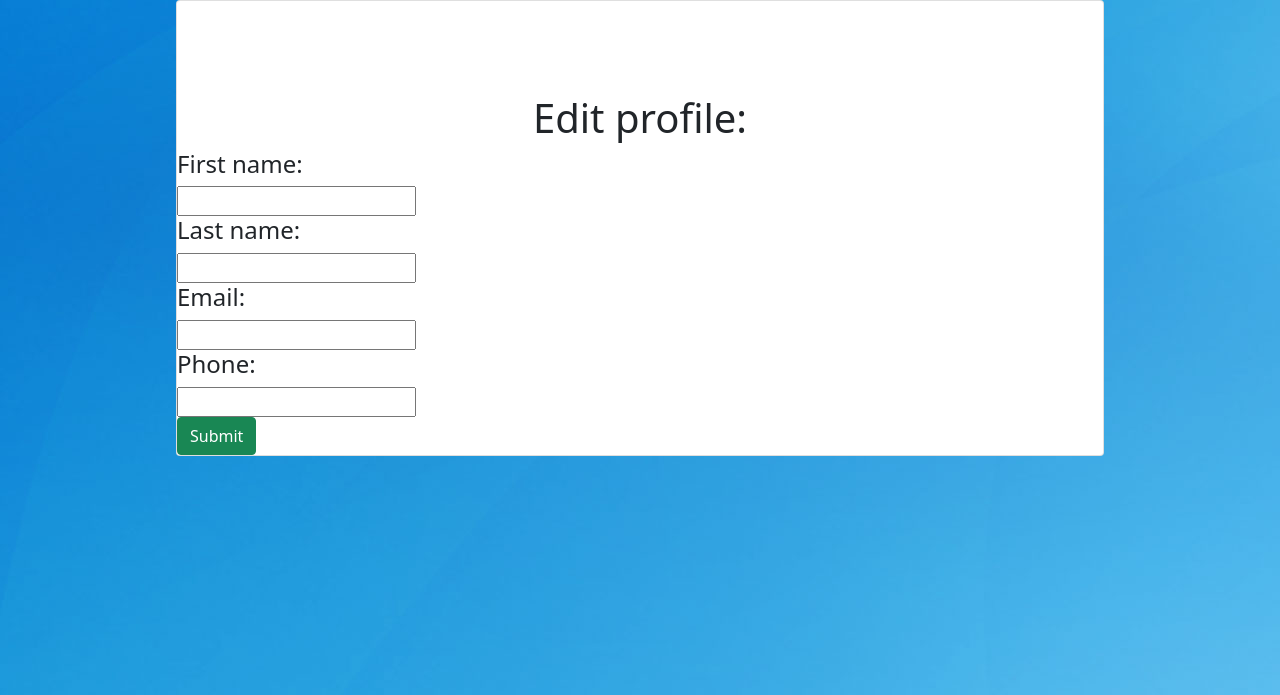
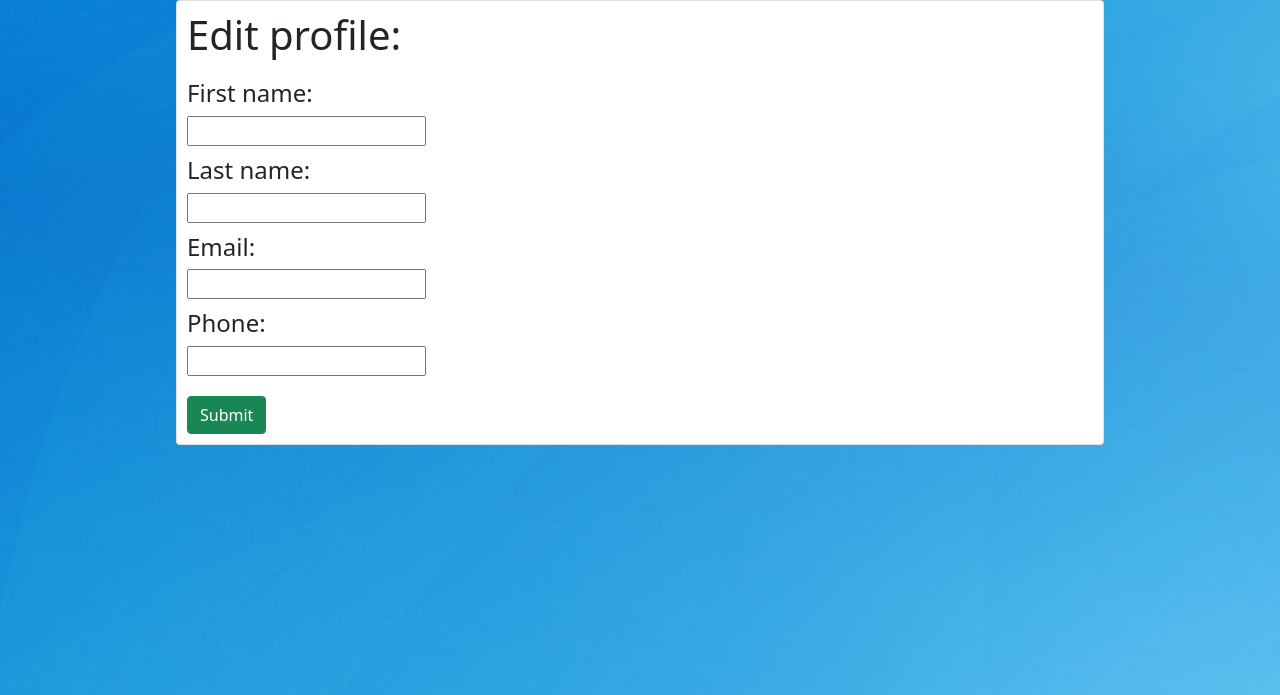
Before and after one commit to trandavidq/4750-f21, a PHP site: page /views/editProfile.php in a window 1280 px wide. Shown: the part 56-751 px from the top of the page. Run offline with PHP 8.4, Linux system fonts and the light colour scheme; a user stored in the database is signed in.

Commit message:
more styling added

```diff
--- /dev/null
+++ b/styles/profile.css
@@ -0,0 +1,6 @@
+.prof {
+    margin-top: 10px;
+    margin-bottom: 10px;
+    margin-right: 10px;
+    margin-left: 10px;
+}
--- a/views/docsearch.php
+++ b/views/docsearch.php
@@ -10,7 +10,7 @@
   <link rel="stylesheet" href="css/styles.css?v=1.0">
 </head>
 
-<body style="background-image: url(../styles/images/background.jpeg);">
+<body style="background-image: url(../styles/images/background.jpeg); margin-bottom: 50px;">
 
 <nav class="navbar navbar-expand-lg navbar-dark bg-dark static-top">
     <div class="container">
@@ -119,7 +119,7 @@ $result = $get_doc_query->get_result();
 while($row = $result->fetch_array(MYSQLI_NUM)){
   //urlencode($row[0])
   $url = urlencode($row[0]);
-  echo "<div class=\"card\" style=\"width: 18rem;\">
+  echo "<div class=\"card\" style=\"width: 18rem; margin-bottom: 10px; margin-left: 10px; margin-right: 10px;\">
   <div class=\"card-body\">
     <h5 class=\"card-title\">$row[1]</h5>
     <p class=\"card-text\"></p>
--- a/views/editProfile.php
+++ b/views/editProfile.php
@@ -19,7 +19,7 @@ $userID = $_SESSION['userID'];
     <link href="https://cdn.jsdelivr.net/npm/bootstrap@5.1.1/dist/css/bootstrap.min.css" rel="stylesheet" integrity="sha384-F3w7mX95PdgyTmZZMECAngseQB83DfGTowi0iMjiWaeVhAn4FJkqJByhZMI3AhiU" crossorigin="anonymous">
     <meta charset="utf-8">
     <title>Edit profile</title>
-    <link rel="stylesheet" href="./styles/login.css">
+    <link rel="stylesheet" href="../styles/profile.css">
     <meta name="Profile" content="View and Update your Profile">
     <link rel="stylesheet" href="css/styles.css?v=1.0">
 </head>
@@ -57,25 +57,25 @@ $userID = $_SESSION['userID'];
   </nav>
 
     <div class="card" style="width : 58rem; margin: 0 auto; float: none; margin-bottom: 10px;">
-        <h1>Edit profile:</h1>
+        <h1 class="prof">Edit profile:</h1>
         <form action="../db/editProfile.php" method="POST">
-            <div>
+            <div class="prof">
                 <h4>First name: </h4>
                 <input type="text" name="firstName">
             </div>
-            <div>
+            <div class="prof">
                 <h4>Last name: </h4>
                 <input type="text" name="lastName">
             </div>
-            <div>
+            <div class="prof">
                 <h4>Email: </h4>
                 <input type="text" name="email">
             </div>
-            <div>
+            <div class="prof">
                 <h4>Phone: </h4>
                 <input type="text" name="phoneNumber">
             </div>
-            <button type="submit" class="btn btn-success">Submit</button>
+            <button type="submit" class="btn btn-success" style="margin-top: 10px; margin-bottom: 10px; margin-right: 10px; margin-left: 10px;">Submit</button>
         </form>
 
 
```
Also changed, not shown: views/docEditView.php (+4 -4 lines), views/docupload.php (+7 -7 lines), views/docview.php (+10 -10 lines), views/profile.php (+6 -6 lines).
